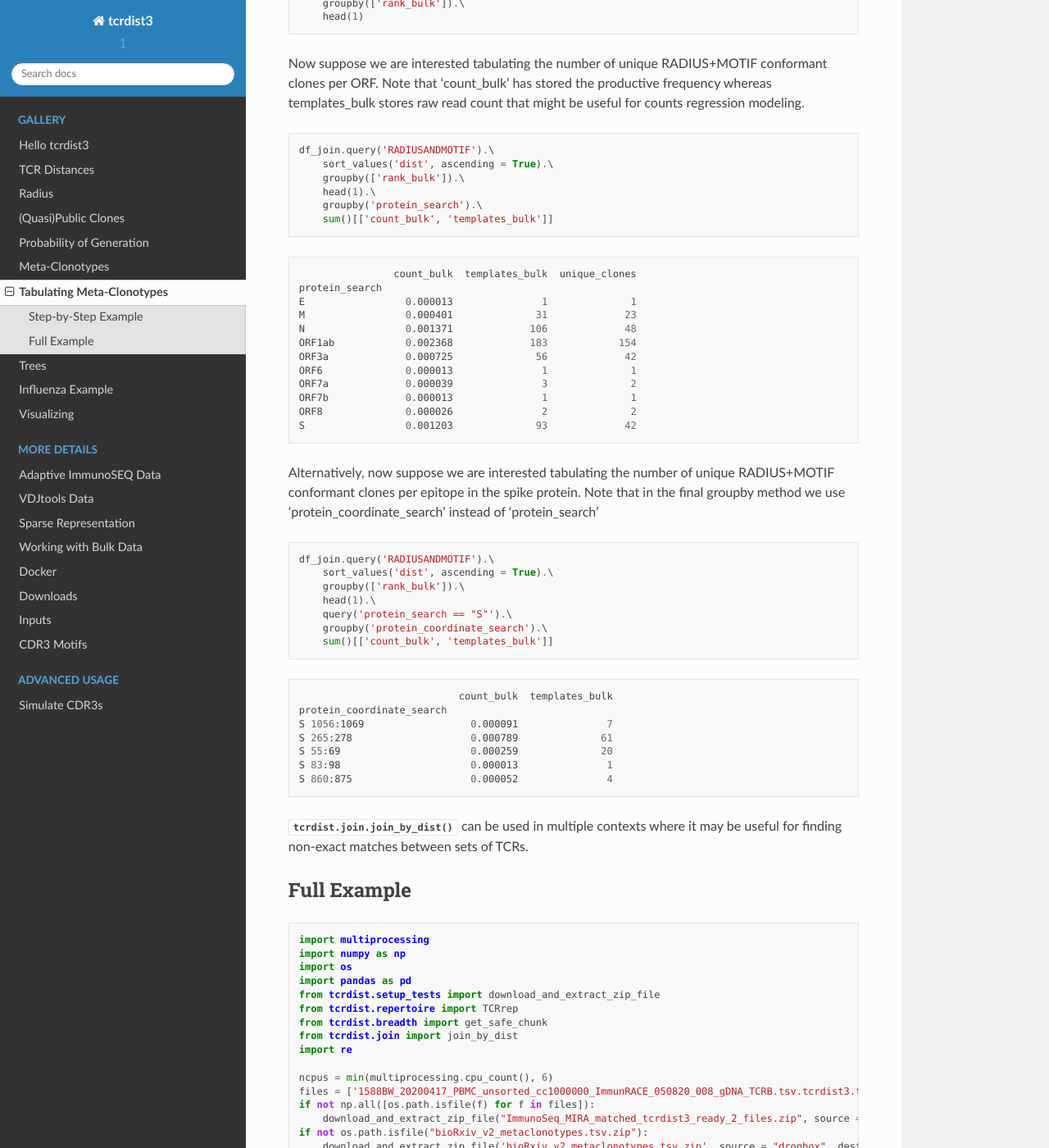
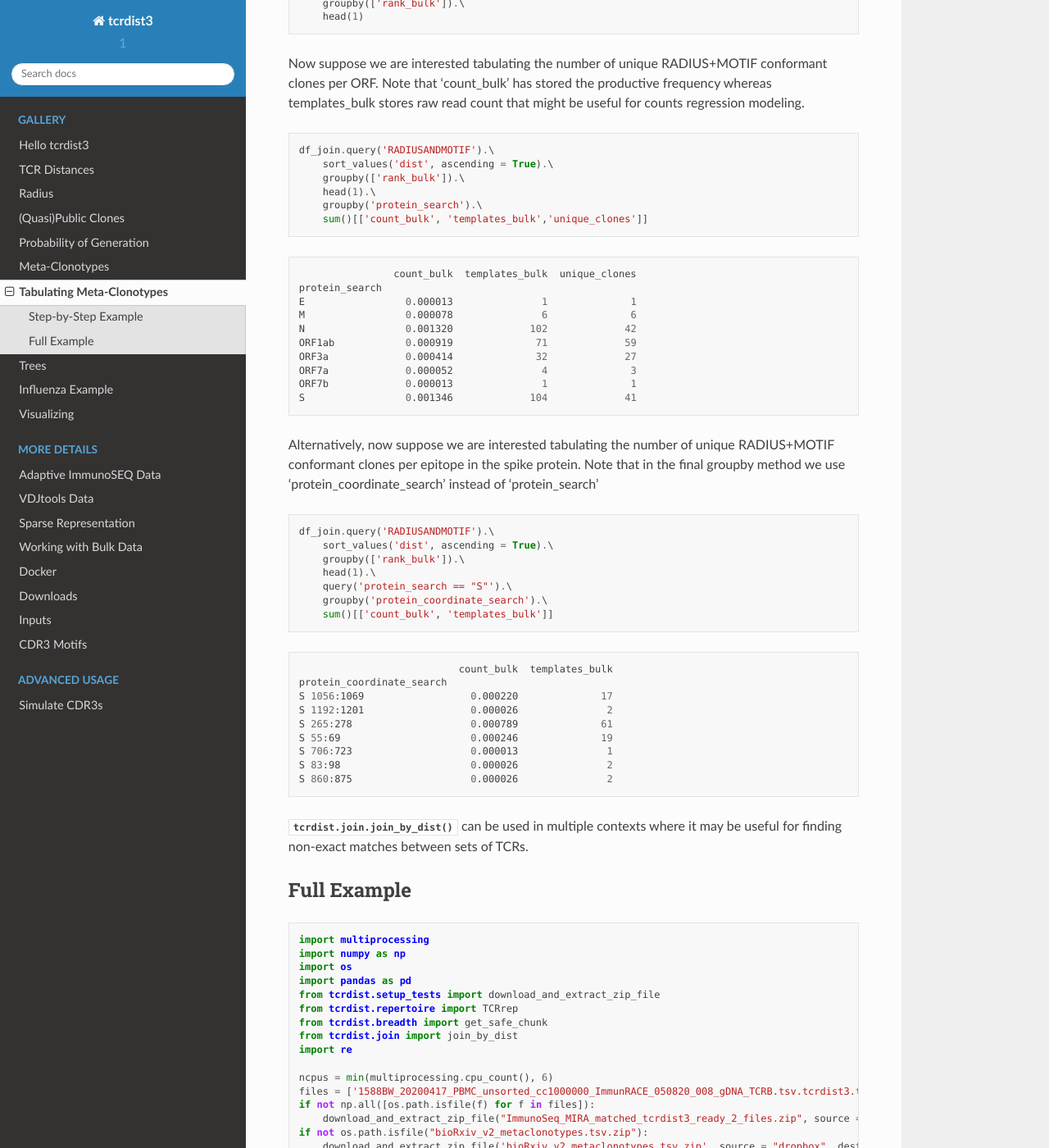
Before and after one commit to kmayerb/tcrdist3, a Sphinx documentation site: the page built from docs/join.rst, in a window 1280 px wide and 1400 px high, scrolled down 3678 px. Shown: the whole window at 82% size. Built offline with Sphinx 7.4.7 and the Read the Docs theme 2.0.0, drawn with Linux system fonts in a browser that asks for light colours; some of the changed text lies outside the part shown.

Commit message:
correct dist <= radius [skip-ci]

```diff
--- a/docs/join.rst
+++ b/docs/join.rst
@@ -170,7 +170,7 @@
 
 .. code-block:: python
 
-    df_join['RADIUS'] = df_join.apply(lambda x: x['radius_search'] <= x['dist'], axis = 1)
+    df_join['RADIUS'] = df_join.apply(lambda x: x['dist'] <= x['radius_search'], axis = 1)
     import re
     df_join['MOTIF'] = df_join.apply(lambda x: re.search(string = x['cdr3_b_aa_bulk'], pattern = x['regex_search']) is not None, axis = 1)
     df_join['RADIUSANDMOTIF'] =  df_join['RADIUS'] & df_join['MOTIF']
@@ -210,7 +210,7 @@
         groupby(['rank_bulk']).\
         head(1).\
         groupby('protein_search').\
-        sum()[['count_bulk', 'templates_bulk']]
+        sum()[['count_bulk', 'templates_bulk','unique_clones']]
 
 
 .. code-block:: bash
@@ -218,15 +218,13 @@
                     count_bulk  templates_bulk  unique_clones
     protein_search
     E                 0.000013               1              1
-    M                 0.000401              31             23
-    N                 0.001371             106             48
-    ORF1ab            0.002368             183            154
-    ORF3a             0.000725              56             42
-    ORF6              0.000013               1              1
-    ORF7a             0.000039               3              2
+    M                 0.000078               6              6
+    N                 0.001320             102             42
+    ORF1ab            0.000919              71             59
+    ORF3a             0.000414              32             27
+    ORF7a             0.000052               4              3
     ORF7b             0.000013               1              1
-    ORF8              0.000026               2              2
-    S                 0.001203              93             42
+    S                 0.001346             104             41
 
 
 Alternatively, now suppose we are interested tabulating the number
@@ -251,11 +249,13 @@
 
                                count_bulk  templates_bulk
     protein_coordinate_search
-    S 1056:1069                  0.000091               7
+    S 1056:1069                  0.000220              17
+    S 1192:1201                  0.000026               2
     S 265:278                    0.000789              61
-    S 55:69                      0.000259              20
-    S 83:98                      0.000013               1
-    S 860:875                    0.000052               4
+    S 55:69                      0.000246              19
+    S 706:723                    0.000013               1
+    S 83:98                      0.000026               2
+    S 860:875                    0.000026               2
 
 
 
@@ -331,7 +331,7 @@
         max_n= 1000,
         radius = 36)
 
-    df_join['RADIUS'] = df_join.apply(lambda x: x['radius_search'] <= x['dist'], axis = 1)
+    df_join['RADIUS'] = df_join.apply(lambda x: x['dist'] <= x['radius_search'], axis = 1)
     import re
     df_join['MOTIF'] = df_join.apply(lambda x: re.search(string = x['cdr3_b_aa_bulk'],
         pattern = x['regex_search']) is not None, axis = 1)
@@ -346,20 +346,6 @@
         groupby('protein_search').\
         sum()[['count_bulk', 'templates_bulk','unique_clones']]
 
-    """
-                    count_bulk  templates_bulk  unique_clones
-    protein_search
-    E                 0.000013               1              1
-    M                 0.000401              31             23
-    N                 0.001371             106             48
-    ORF1ab            0.002368             183            154
-    ORF3a             0.000725              56             42
-    ORF6              0.000013               1              1
-    ORF7a             0.000039               3              2
-    ORF7b             0.000013               1              1
-    ORF8              0.000026               2              2
-    S                 0.001203              93             42
-    """
 
 
 
```
